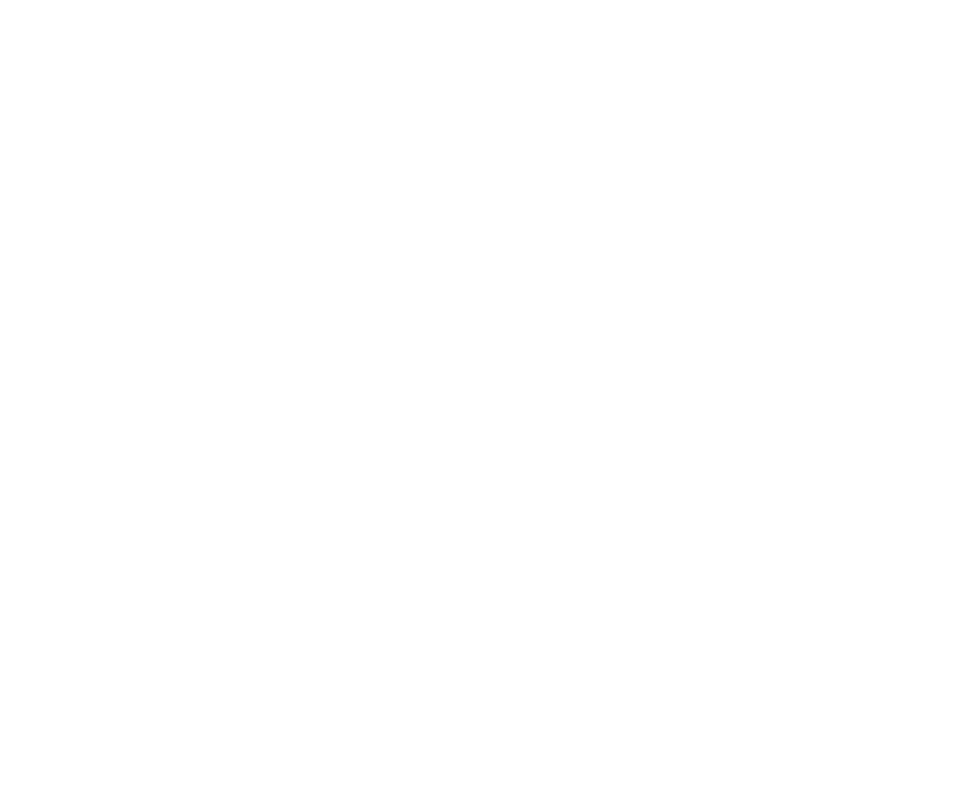
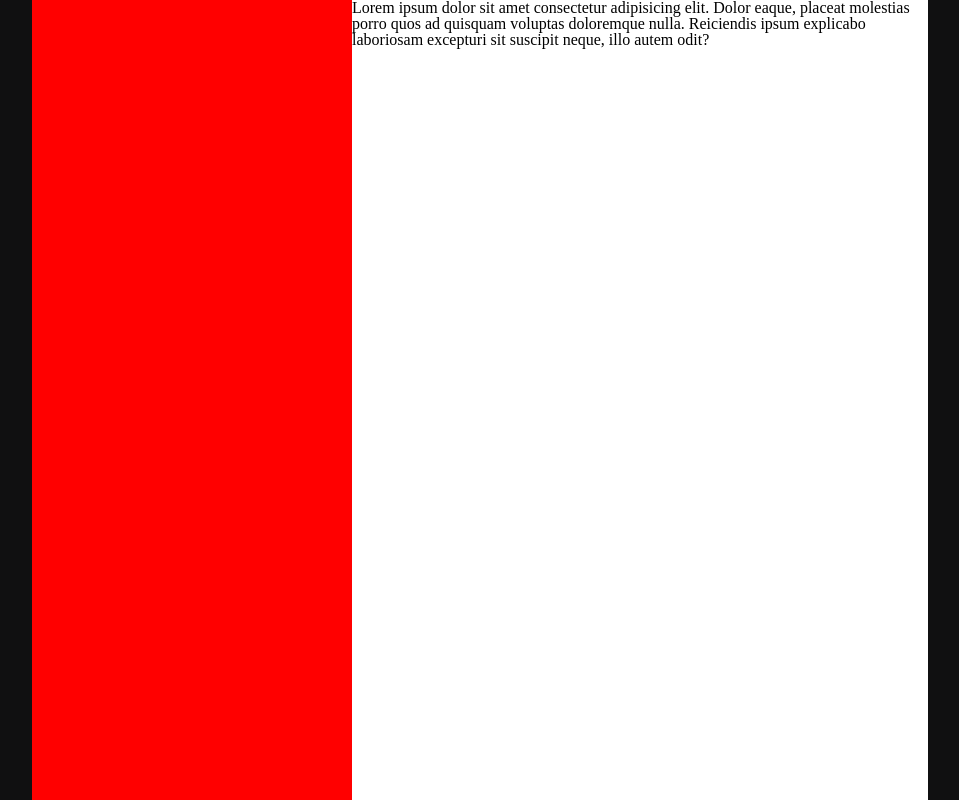
Before and after one commit to bofmar/sign-up-form, a plain HTML site: page index.html in a window 1280 px wide. Shown: the whole page, without its empty margins (160-1119 px from the left). Drawn offline with Linux system fonts and the light colour scheme.

Commit message:
Add basic page layout

```diff
--- a/index.html
+++ b/index.html
@@ -9,6 +9,9 @@
   <title>Document</title>
 </head>
 <body>
+  <aside>
 
+  </aside>
+  <main>Lorem ipsum dolor sit amet consectetur adipisicing elit. Dolor eaque, placeat molestias porro quos ad quisquam voluptas doloremque nulla. Reiciendis ipsum explicabo laboriosam excepturi sit suscipit neque, illo autem odit?</main>
 </body>
 </html>
--- a/styles/styles.css
+++ b/styles/styles.css
@@ -0,0 +1,19 @@
+:root{
+  --black: #101011;
+}
+
+body{
+  background-color: var(--black, black);
+  display: flex;
+  justify-content: center;
+}
+aside{
+  background-color: red;
+  height: 100vh;
+  width: 25vw;
+}
+main{
+  background-color: white;
+  height: 100vh;
+  width: 45vw;
+}
```
